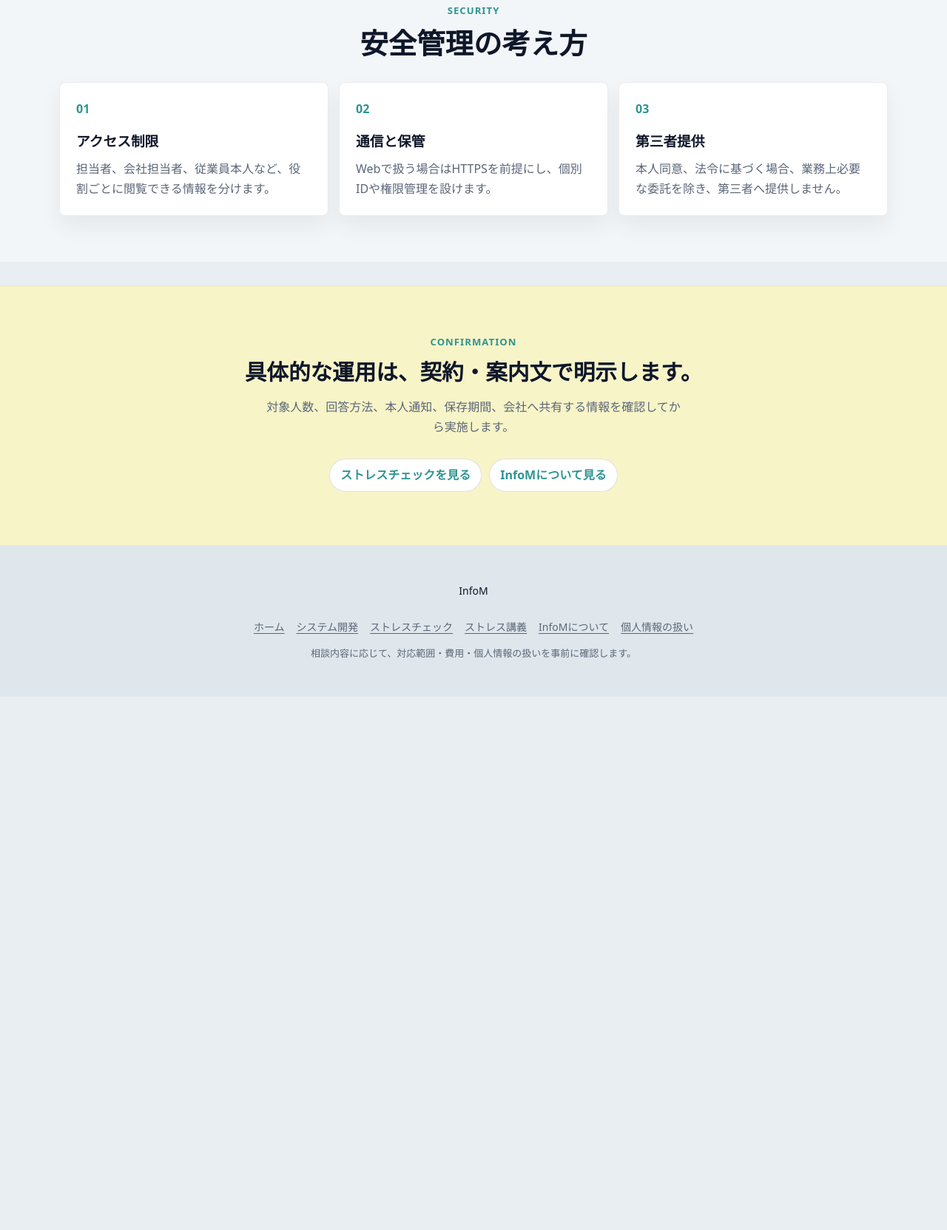
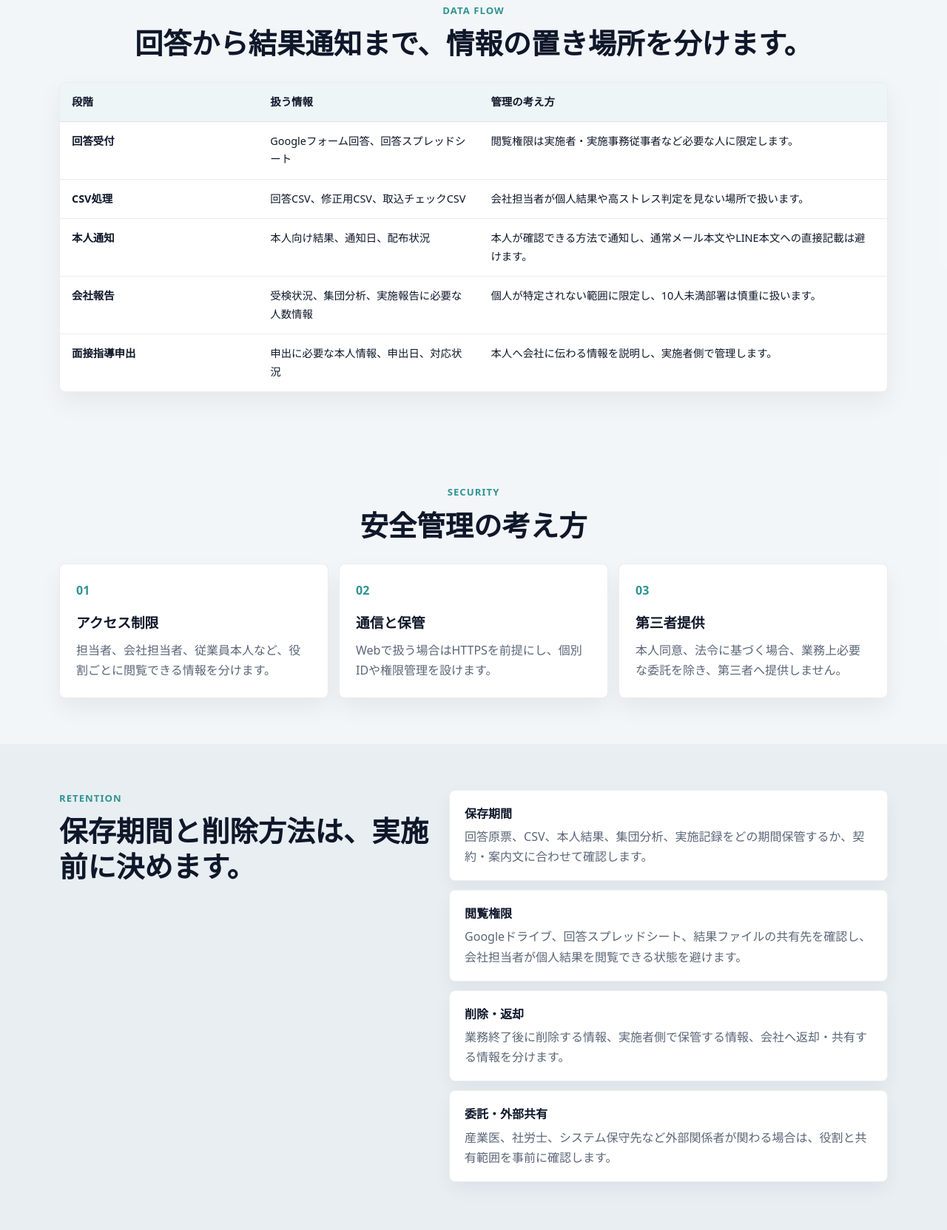
Before and after one commit to ob198-cpu/stresscheck, a plain HTML site: page infom-lp-sample/privacy.html in a window 1280 px wide. Shown: the part 1417-3080 px from the top of the page at 74% size. Before the commit the page ends 2359 px from the top, so only its background shows below. Drawn offline with Linux system fonts and the light colour scheme.

Commit message:
Document stress check data handling

```diff
--- a/infom-lp-sample/privacy.html
+++ b/infom-lp-sample/privacy.html
@@ -85,6 +85,25 @@
 
     <section class="lp-section lp-muted">
       <div class="container">
+        <p class="lp-kicker centered">Data Flow</p>
+        <h2 class="lp-title centered">回答から結果通知まで、情報の置き場所を分けます。</h2>
+        <div class="lp-scope-table" role="table" aria-label="ストレスチェック情報の流れ">
+          <div class="lp-scope-head" role="row">
+            <span role="columnheader">段階</span>
+            <span role="columnheader">扱う情報</span>
+            <span role="columnheader">管理の考え方</span>
+          </div>
+          <div role="row"><span>回答受付</span><span>Googleフォーム回答、回答スプレッドシート</span><span>閲覧権限は実施者・実施事務従事者など必要な人に限定します。</span></div>
+          <div role="row"><span>CSV処理</span><span>回答CSV、修正用CSV、取込チェックCSV</span><span>会社担当者が個人結果や高ストレス判定を見ない場所で扱います。</span></div>
+          <div role="row"><span>本人通知</span><span>本人向け結果、通知日、配布状況</span><span>本人が確認できる方法で通知し、通常メール本文やLINE本文への直接記載は避けます。</span></div>
+          <div role="row"><span>会社報告</span><span>受検状況、集団分析、実施報告に必要な人数情報</span><span>個人が特定されない範囲に限定し、10人未満部署は慎重に扱います。</span></div>
+          <div role="row"><span>面接指導申出</span><span>申出に必要な本人情報、申出日、対応状況</span><span>本人へ会社に伝わる情報を説明し、実施者側で管理します。</span></div>
+        </div>
+      </div>
+    </section>
+
+    <section class="lp-section lp-muted">
+      <div class="container">
         <p class="lp-kicker centered">Security</p>
         <h2 class="lp-title centered">安全管理の考え方</h2>
         <div class="trust-panel-grid">
@@ -103,6 +122,33 @@
             <h3>第三者提供</h3>
             <p>本人同意、法令に基づく場合、業務上必要な委託を除き、第三者へ提供しません。</p>
           </article>
+        </div>
+      </div>
+    </section>
+
+    <section class="lp-section">
+      <div class="container lp-split">
+        <div>
+          <p class="lp-kicker">Retention</p>
+          <h2>保存期間と削除方法は、実施前に決めます。</h2>
+        </div>
+        <div class="lp-review-list">
+          <div>
+            <strong>保存期間</strong>
+            <p>回答原票、CSV、本人結果、集団分析、実施記録をどの期間保管するか、契約・案内文に合わせて確認します。</p>
+          </div>
+          <div>
+            <strong>閲覧権限</strong>
+            <p>Googleドライブ、回答スプレッドシート、結果ファイルの共有先を確認し、会社担当者が個人結果を閲覧できる状態を避けます。</p>
+          </div>
+          <div>
+            <strong>削除・返却</strong>
+            <p>業務終了後に削除する情報、実施者側で保管する情報、会社へ返却・共有する情報を分けます。</p>
+          </div>
+          <div>
+            <strong>委託・外部共有</strong>
+            <p>産業医、社労士、システム保守先など外部関係者が関わる場合は、役割と共有範囲を事前に確認します。</p>
+          </div>
         </div>
       </div>
     </section>
```
Also changed, not shown: infom-lp-sample/stress-check.html (+1 -0 lines).
